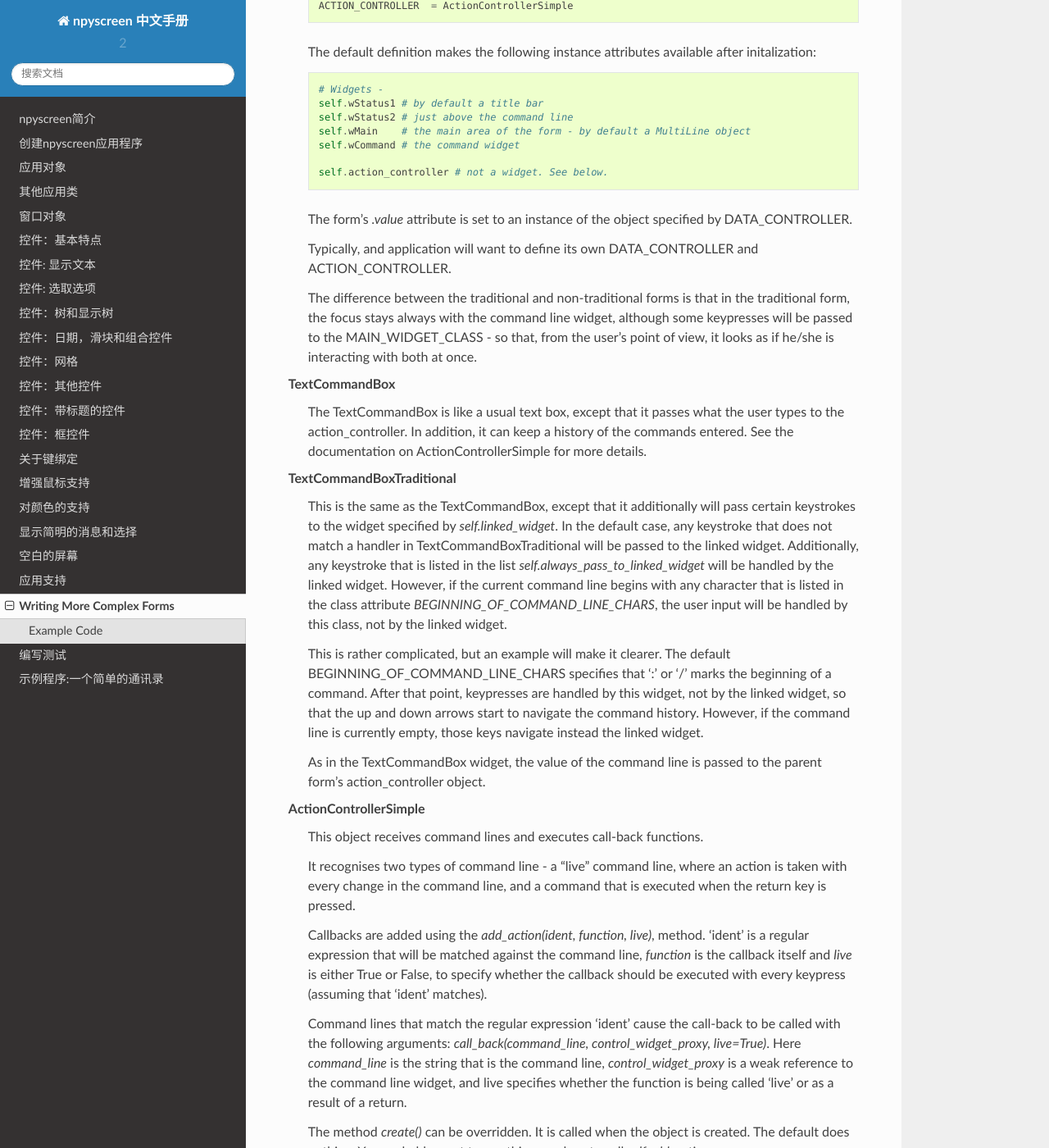
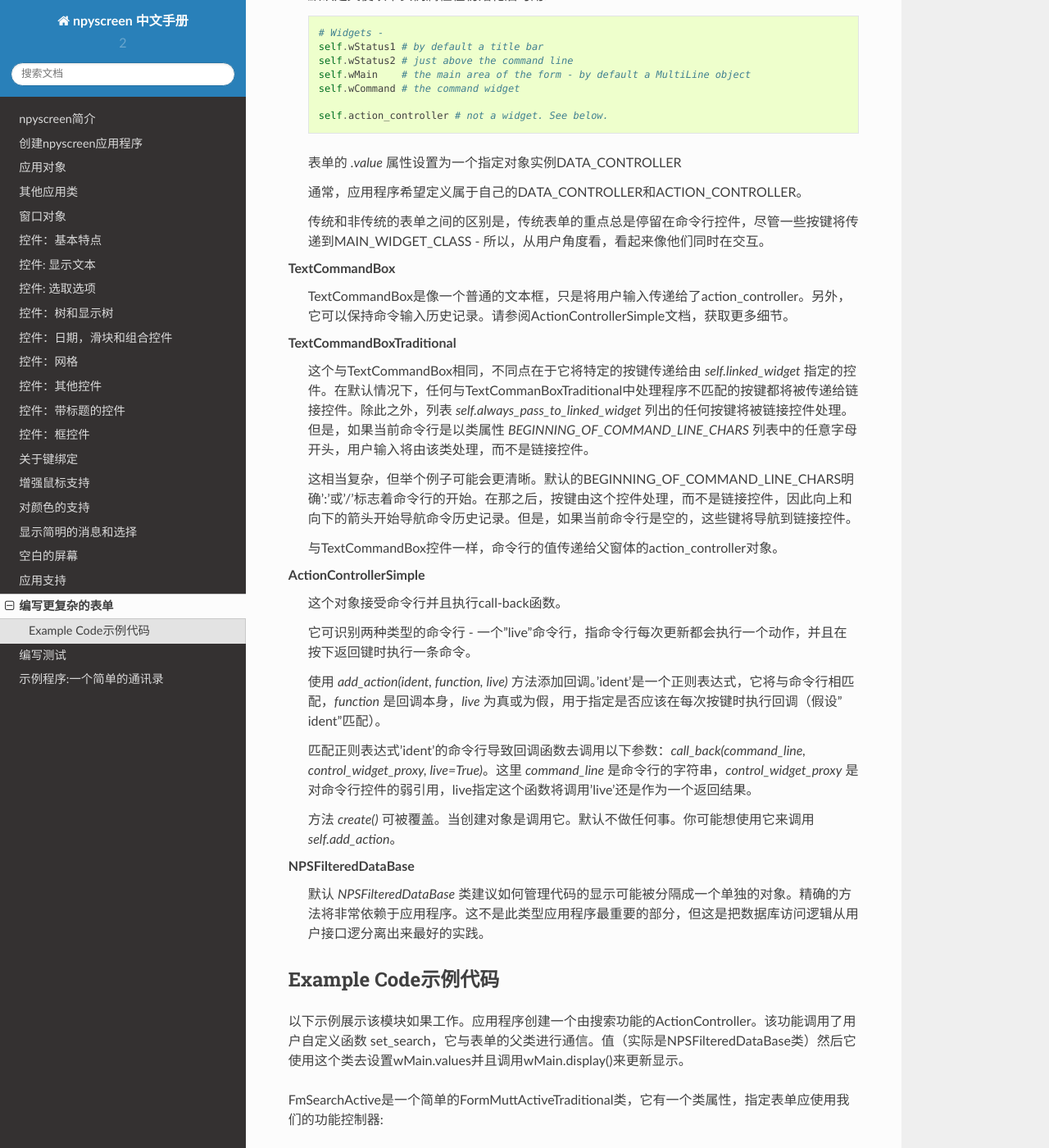
Before and after one commit to will-mei/npyscreen_doc_zh, a Sphinx documentation site: the page built from docs/source/muttlike.rst, in a window 1280 px wide and 1400 px high, scrolled down 666 px. Shown: the whole window at 82% size. Built offline with Sphinx 7.4.7 and the Read the Docs theme 2.0.0, drawn with Linux system fonts in a browser that asks for light colours; some of the changed text lies outside the part shown.

Commit message:
muttlike

```diff
--- a/docs/source/muttlike.rst
+++ b/docs/source/muttlike.rst
@@ -1,12 +1,12 @@
-Writing More Complex Forms
+编写更复杂的表单
 ==========================
 
-A very typical style of programming for terminal applications has been to have a screen that has a command line, typically at the bottom of the screen, and then some kind of list widget or other display taking up most of the screen, with a title bar at the top and a status bar above the command line.  Variations on this scheme are found in applications like Mutt, less, Vim, irssi and so on.
+终端应用程序的一个非常典型的编程风格是有一个带命令行的屏幕，通常显示在屏幕底部，然后一些列表控件或其他显示占用了大部分屏幕顶部的标题栏和状态栏上方的命令行。在这个模式上的变化在像Mutt、less、Vim、irssi等应用程序中可以找到。
 
-To make writing these kinds of form easier, npyscreen provides a series of classes that are intended to work together.
+为了让编写这些类型的表单更容易，npyscreen提供一系列能够协同工作的类。
 
 FormMuttActive, FormMuttActiveWithMenus, FormMuttActiveTraditional, FormMuttActiveTraditionalWithMenus
-    These classes define the basic form.  The following *class attributes* dictate exactly how the form is created::
+    这些类定义了基本表单。以下 *class attribute* 明确指定了表单如何工作::
 
             MAIN_WIDGET_CLASS   = wgmultiline.MultiLine
             MAIN_WIDGET_CLASS_START_LINE = 1
@@ -21,7 +21,7 @@ FormMuttActive, FormMuttActiveWithMenus, FormMuttActiveTraditional, FormMuttActi
 
             ACTION_CONTROLLER  = ActionControllerSimple
 
-    The default definition makes the following instance attributes available after initalization::
+    默认定义使以下实例属性在初始化后可用::
 
             # Widgets -
             self.wStatus1 # by default a title bar
@@ -31,44 +31,44 @@ FormMuttActive, FormMuttActiveWithMenus, FormMuttActiveTraditional, FormMuttActi
 
             self.action_controller # not a widget. See below.
 
-    The form's *.value* attribute is set to an instance of the object specified by DATA_CONTROLLER.
+    表单的 *.value* 属性设置为一个指定对象实例DATA_CONTROLLER
 
-    Typically, and application will want to define its own DATA_CONTROLLER and ACTION_CONTROLLER.
+    通常，应用程序希望定义属于自己的DATA_CONTROLLER和ACTION_CONTROLLER。
 
-    The difference between the traditional and non-traditional forms is that in the traditional form, the focus stays always with the command line widget, although some keypresses will be passed to the MAIN_WIDGET_CLASS - so that, from the user's point of view, it looks as if he/she is interacting with both at once.
+    传统和非传统的表单之间的区别是，传统表单的重点总是停留在命令行控件，尽管一些按键将传递到MAIN_WIDGET_CLASS - 所以，从用户角度看，看起来像他们同时在交互。
 
 TextCommandBox
-    The TextCommandBox is like a usual text box, except that it passes what the user types to the action_controller.  In addition, it can keep a history of the commands entered.  See the documentation on ActionControllerSimple for more details.
+    TextCommandBox是像一个普通的文本框，只是将用户输入传递给了action_controller。另外，它可以保持命令输入历史记录。请参阅ActionControllerSimple文档，获取更多细节。
 
 TextCommandBoxTraditional
-    This is the same as the TextCommandBox, except that it additionally will pass certain keystrokes to the widget specified by *self.linked_widget*.  In the default case, any keystroke that does not match a handler in TextCommandBoxTraditional will be passed to the linked widget.  Additionally, any keystroke that is listed in the list *self.always_pass_to_linked_widget* will be handled by the linked widget.  However, if the current command line begins with any character that is listed in the class attribute *BEGINNING_OF_COMMAND_LINE_CHARS*, the user input will be handled by this class, not by the linked widget.
+    这个与TextCommandBox相同，不同点在于它将特定的按键传递给由 *self.linked_widget* 指定的控件。在默认情况下，任何与TextCommanBoxTraditional中处理程序不匹配的按键都将被传递给链接控件。除此之外，列表 *self.always_pass_to_linked_widget* 列出的任何按键将被链接控件处理。但是，如果当前命令行是以类属性 *BEGINNING_OF_COMMAND_LINE_CHARS* 列表中的任意字母开头，用户输入将由该类处理，而不是链接控件。
 
-    This is rather complicated, but an example will make it clearer.  The default BEGINNING_OF_COMMAND_LINE_CHARS specifies that ':' or '/' marks the beginning of a command.  After that point, keypresses are handled by this widget, not by the linked widget, so that the up and down arrows start to navigate the command history.  However, if the command line is currently empty, those keys navigate instead the linked widget.
+    这相当复杂，但举个例子可能会更清晰。默认的BEGINNING_OF_COMMAND_LINE_CHARS明确':'或'/'标志着命令行的开始。在那之后，按键由这个控件处理，而不是链接控件，因此向上和向下的箭头开始导航命令历史记录。但是，如果当前命令行是空的，这些键将导航到链接控件。
 
-    As in the TextCommandBox widget, the value of the command line is passed to the parent form's action_controller object.
+    与TextCommandBox控件一样，命令行的值传递给父窗体的action_controller对象。
 
 ActionControllerSimple
-    This object receives command lines and executes call-back functions.
+    这个对象接受命令行并且执行call-back函数。
 
-    It recognises two types of command line - a "live" command line, where an action is taken with every change in the command line, and a command that is executed when the return key is pressed.
+    它可识别两种类型的命令行 - 一个"live"命令行，指命令行每次更新都会执行一个动作，并且在按下返回键时执行一条命令。
 
-    Callbacks are added using the *add_action(ident, function, live)*, method.  'ident' is a regular expression that will be matched against the command line, *function* is the callback itself and *live* is either True or False, to specify whether the callback should be executed with every keypress (assuming that 'ident' matches).
+    使用 *add_action(ident, function, live)* 方法添加回调。'ident'是一个正则表达式，它将与命令行相匹配，*function* 是回调本身，*live* 为真或为假，用于指定是否应该在每次按键时执行回调（假设"ident"匹配）。
 
-    Command lines that match the regular expression 'ident' cause the call-back to be called with the following arguments: *call_back(command_line, control_widget_proxy, live=True)*.  Here *command_line* is the string that is the command line, *control_widget_proxy* is a weak reference to the command line widget, and live specifies whether the function is being called 'live' or as a result of a return.
+    匹配正则表达式'ident'的命令行导致回调函数去调用以下参数：*call_back(command_line, control_widget_proxy, live=True)*。这里 *command_line* 是命令行的字符串，*control_widget_proxy* 是对命令行控件的弱引用，live指定这个函数将调用'live'还是作为一个返回结果。
 
-    The method *create()* can be overridden. It is called when the object is created. The default does nothing.  You probably want to use this as a place to call *self.add_action*.
+    方法 *create()* 可被覆盖。当创建对象是调用它。默认不做任何事。你可能想使用它来调用 *self.add_action*。
 
 NPSFilteredDataBase
-    The default *NPSFilteredDataBase* class suggests how the code to manage the display might be separated out into a separate object.  The precise methods will be very application dependent.  This is not an essential part of this kind of application, but it is good practice to keep the logic of (for example) database access separate from the logic of the user interface.
+    默认 *NPSFilteredDataBase* 类建议如何管理代码的显示可能被分隔成一个单独的对象。精确的方法将非常依赖于应用程序。这不是此类型应用程序最重要的部分，但这是把数据库访问逻辑从用户接口逻分离出来最好的实践。
 
 
 
-Example Code
+Example Code示例代码
 ************
 
-The following example shows how this model works.  The application creates an ActionController that has a search action.  This action calls the user-defined function set_search, which communicates with the Form's parent.value (actually a NPSFilteredDataBase class). It then uses this class to set the values in wMain.values and calls wMain.display() to update the display.
+以下示例展示该模块如果工作。应用程序创建一个由搜索功能的ActionController。该功能调用了用户自定义函数 set_search，它与表单的父类进行通信。值（实际是NPSFilteredDataBase类）然后它使用这个类去设置wMain.values并且调用wMain.display()来更新显示。
 
-FmSearchActive is simply a FormMuttActiveTraditional class, with a class attribute that specifies that the form should use our action controller::
+FmSearchActive是一个简单的FormMuttActiveTraditional类，它有一个类属性，指定表单应使用我们的功能控制器::
 
     class ActionControllerSearch(npyscreen.ActionControllerSimple):
         def create(self):
```
